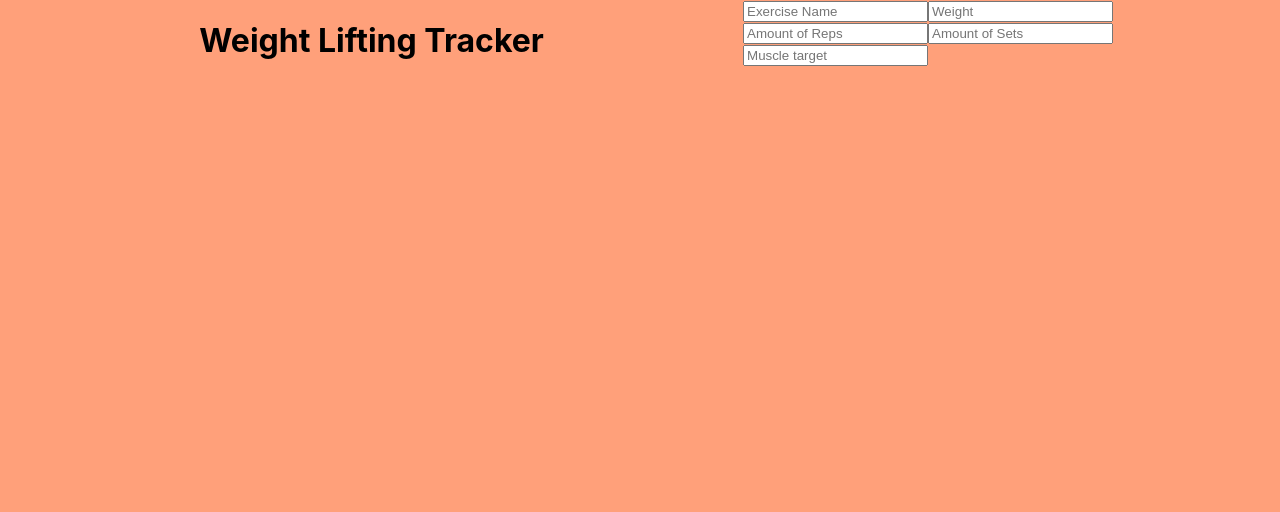
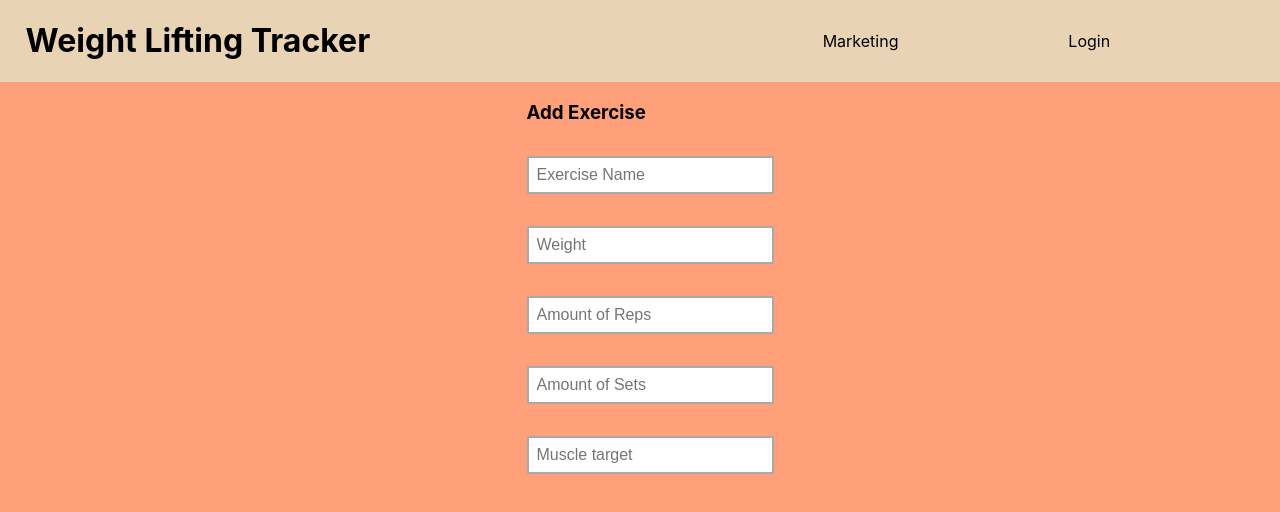
Before and after one commit to qb1968/frontend, a React (Create React App) app in the folder lifting/: page / in a window 1280 px wide. Shown: the top 512 px of the page. Built offline with nearby package versions, Linux system fonts and the light colour scheme; no server answers.

Commit message:
added some styling and prepared private route

```diff
--- a/lifting/src/App.js
+++ b/lifting/src/App.js
@@ -2,16 +2,20 @@ import React from 'react';
 import "./styles/Trackerpage.scss"
 import {BrowserRouter as Router, Route, Switch, Link} from "react-router-dom"
 import AddExercise from './components/addExercise';
+import MyWorkouts from './components/myExercises';
+import NavBar from './components/NavBar';
+
 
 function App() {
   return (
     <Router>
     <div className="App">
-      <h1 className="title">Weight Lifting Tracker</h1>
+      <NavBar/>
+      <section className="exercises">
       <Switch>
-        <Route path="/" component={AddExercise} />
+        <Route path="/" component={MyWorkouts} />
       </Switch>
-
+      </section>
     </div>
     </Router>
   );
--- /dev/null
+++ b/lifting/src/components/NavBar.js
@@ -0,0 +1,20 @@
+import React from "react"
+import {BrowserRouter as Link} from "react-router-dom"
+
+const NavBar = () => {
+    return (
+        <div className='nav'>
+            <h1 className='title'>Weight Lifting Tracker</h1>
+            <nav className="links">
+                <div>
+                    <Link to=''>Marketing</Link>
+                </div>
+                <div>
+                    <Link to=''>Login</Link>
+                </div>
+            </nav>
+        </div>
+    )
+}
+
+export default NavBar;
--- a/lifting/src/components/exerices.js
+++ b/lifting/src/components/myExercises.js
@@ -19,8 +19,10 @@ const MyWorkouts = () => {
 
     return (
         <div>
-            <h1>Add Exercise</h1>
+            <h3>Add Exercise</h3>
             <AddExercise />
         </div>
     )
 }
+
+export default MyWorkouts;
--- a/lifting/src/styles/Trackerpage.scss
+++ b/lifting/src/styles/Trackerpage.scss
@@ -1,13 +1,50 @@
 .App {
 background-color: #FFA07A;
 min-height: 100vh;
-display: flex
+display: flex;
+flex-flow: wrap column;
+
+
+}
+
+.exercises {
+margin: 0 auto;
+}
+
+input,
+textarea {
+  margin-top: 32px;
+  padding: 0.5rem;
+  font-size: 16px;
+  width: 100%;
+  display: block;
+  color: black;
+  border: 2px solid #A9A9A9
+
+  ;
+}
+
+
+.nav {
+    display: flex;
+    justify-content: space-evenly;
+    width: 100%;
+    background-color: #e8d4b4 ;
 
 
 }
 
 .title {
+    width: 50%;
+    margin-left: 2%;
+}
+
+
+
+.links {
+    width: 50%;
+    margin: auto;
     display: flex;
-    justify-content: center;
-    width: 100%;
+    justify-content: space-evenly
+
 }
```
Also changed, not shown: lifting/src/components/PrivateRoute.js (added, +19 -0 lines).
